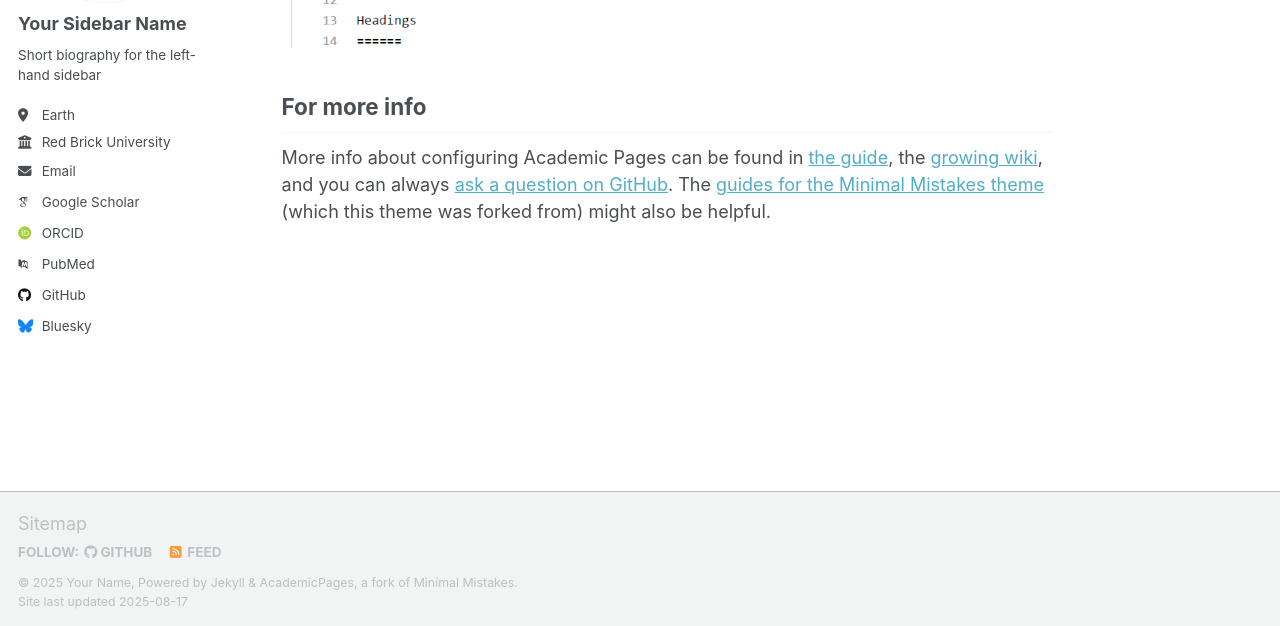
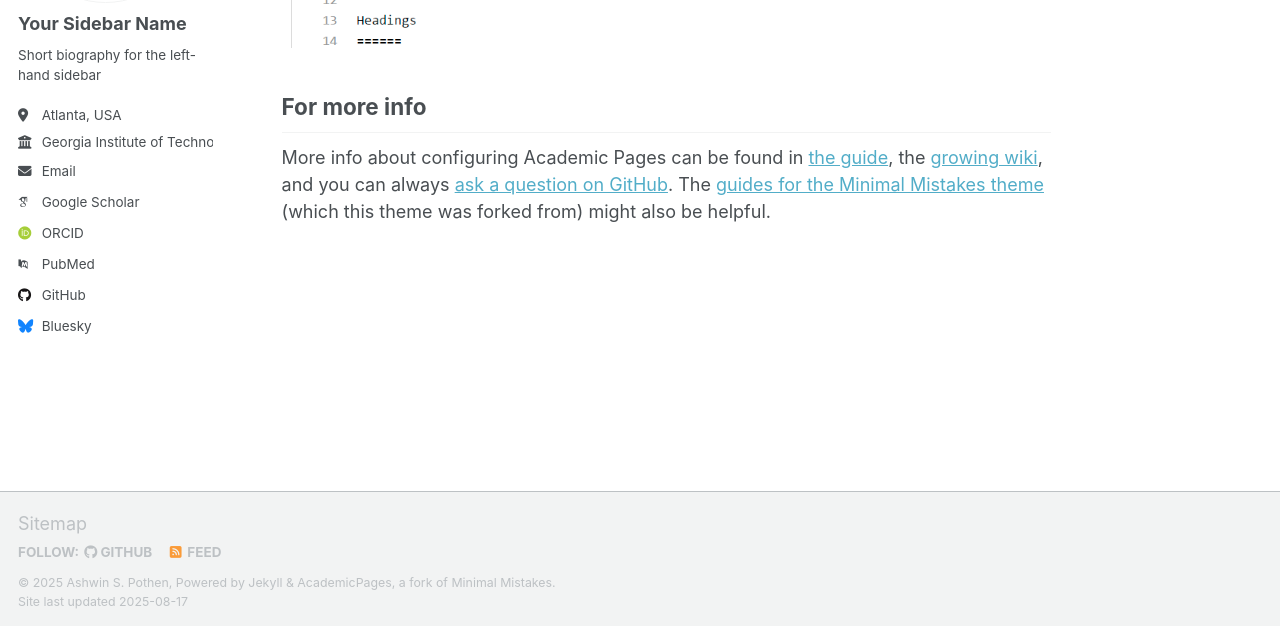
Before and after one commit to ashwin-pothen/ashwin-pothen.github.io, a Jekyll site: the page built from _pages/about.md, in a window 1280 px wide and 900 px high, scrolled down 2880 px. Shown: the part 271-897 px from the top of the window. Built offline with Jekyll 4.4.1, drawn with Linux system fonts in a browser that asks for light colours; some web fonts are replaced; a script that is not in the unit is left out.

Commit message:
Update _config.yml
Add name and information

```diff
--- a/_config.yml
+++ b/_config.yml
@@ -11,8 +11,8 @@ locale                   : "en-US"
 site_theme               : "default" # Currently available options are "default", "air"
 title                    : "Your Name / Site Title"
 title_separator          : "-"
-name                     : &name "Your Name"
-description              : &description "personal description"
+name                     : &name "Ashwin S. Pothen"
+description              : &description "PhD Student in Operations Research"
 url                      : https://academicpages.github.io # the base hostname & protocol for your site e.g. "https://[your GitHub username].github.io" or if you already have some other page hosted on Github then use "https://[your GitHub username].github.io/[Your Repo Name]"
 baseurl                  : "" # the subpath of your site, e.g. "/blog"
 repository               : "academicpages/academicpages.github.io"
@@ -26,10 +26,10 @@ author:
   name             : "Your Sidebar Name"
   pronouns         : # example: "she/her"
   bio              : "Short biography for the left-hand sidebar"
-  location         : "Earth"
-  employer         : "Red Brick University"
+  location         : "Atlanta, USA"
+  employer         : "Georgia Institute of Technology"
   uri              : # URL
-  email            : "none@example.org"
+  email            : "[first name].[last name]@gatech.edu"
 
   # Academic websites
   academia         : # URL
```
